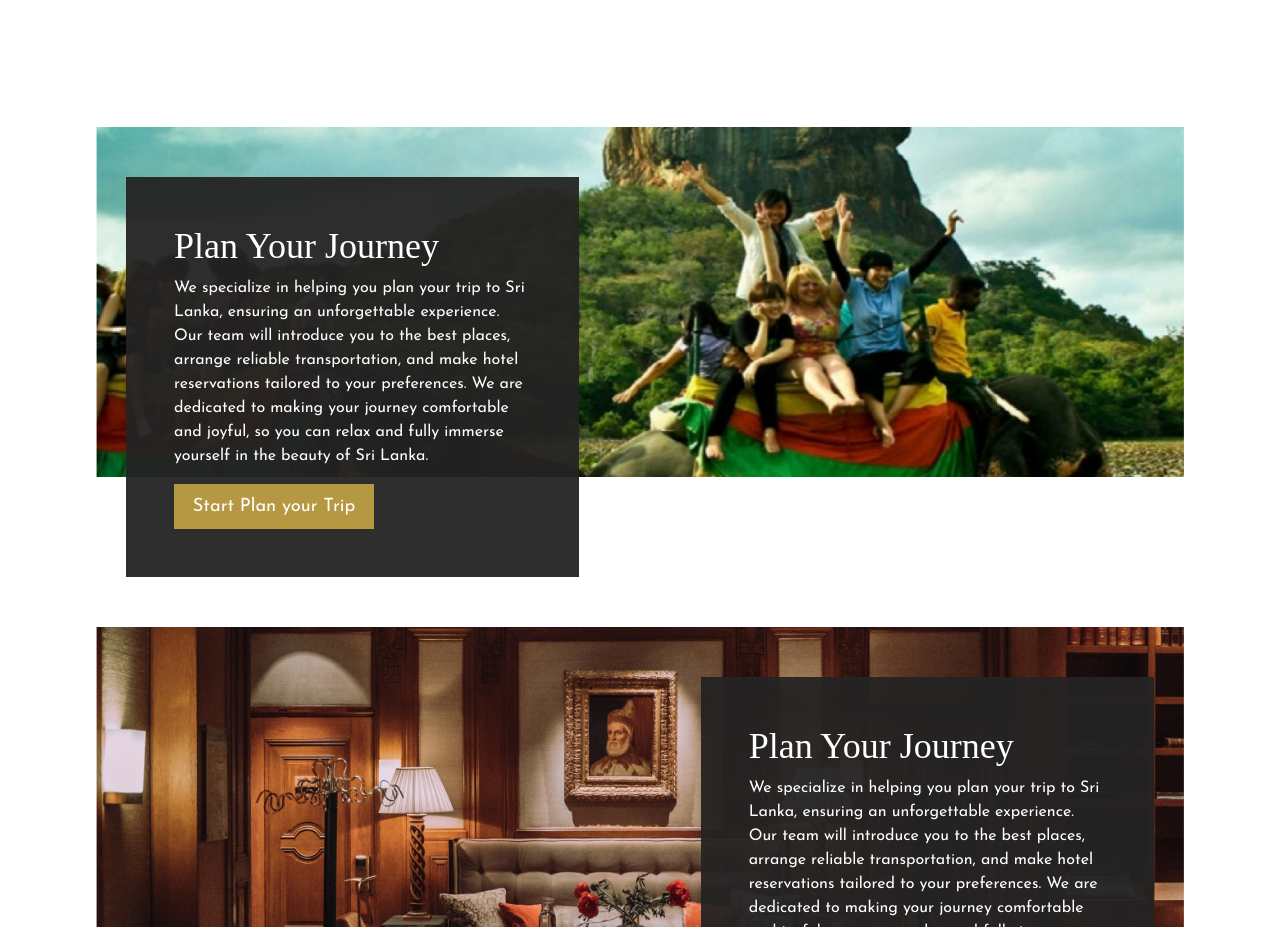
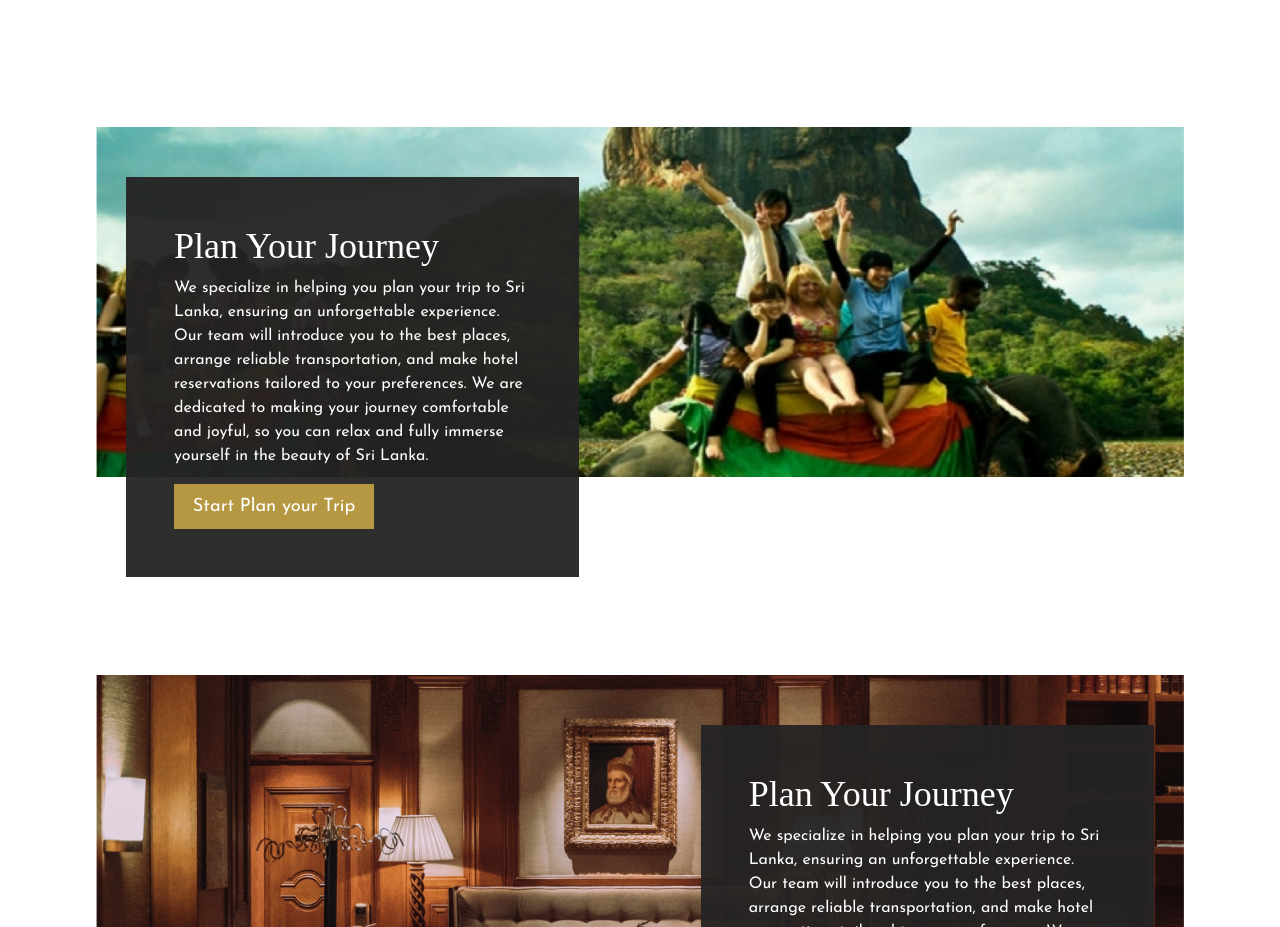
Before and after one commit to Thinushika/viking-restaurant, a Next.js app: page / in a window 1280 px wide. Shown: the part 1860-2787 px from the top of the page. Built offline with nearby package versions, Linux system fonts and the light colour scheme.

Commit message:
spacing issues fixed

```diff
--- a/src/components/home_components/plan/index.tsx
+++ b/src/components/home_components/plan/index.tsx
@@ -6,7 +6,7 @@ const PlanTour = () => {
   return (
     <>
       <div className="d-flex flex-column px-0 px-lg-5 pt-5 pb-0 pb-lg-5">
-        <div className="d-flex px-0 px-lg-5">
+        <div className="d-flex px-0 px-lg-5 pb-0 pb-lg-5">
           <div
             className={`d-flex ${styles.planWrapperImage} position-relative`}
           >
```
